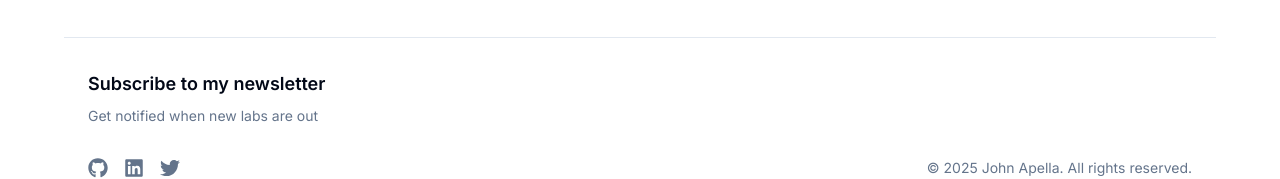
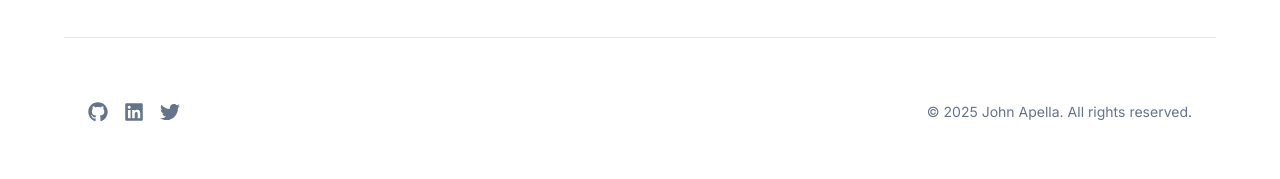
Before and after one commit to apella1/next-portfolio, a Next.js app: page /about in a window 1280 px wide. Shown: the part 1737-1916 px from the top of the page. After the commit the page ends 1891 px from the top, so only its background shows below. Built offline with nearby package versions, Linux system fonts and the light colour scheme.

Commit message:
feat: remove email octopus and newsletter navigation

```diff
--- a/app/page.tsx
+++ b/app/page.tsx
@@ -1,13 +1,6 @@
-import RecentPosts from "@/components/home/recent-posts";
-import { getPosts } from "@/utils/posts";
-import { getLabs } from "@/utils/labs";
+import { redirect } from "next/navigation";
 
-export default async function Home() {
-  const [allPosts, allLabs] = await Promise.all([getPosts(), getLabs()]);
-
-  return (
-    <main className="min-h-screen">
-      <RecentPosts posts={allPosts} />
-    </main>
-  );
+export default function Home() {
+  // server-side redirect to the About page
+  redirect("/about");
 }
--- a/components/footer.tsx
+++ b/components/footer.tsx
@@ -2,7 +2,6 @@
 
 import Link from "next/link";
 import { FaGithub, FaLinkedin, FaTwitter } from "react-icons/fa";
-import EmailOctopusFooterForm from "@/components/email-octopus-footer-form";
 
 const thisYear: string = new Date().getFullYear().toString();
 
@@ -28,19 +27,19 @@ export default function Footer() {
   return (
     <footer className="w-full py-8 border-t">
       <div className="container px-4 md:px-6">
-        <div className="grid gap-8 md:grid-cols-2 lg:grid-cols-3">
-          <div className="lg:col-span-1">
-            <h3 className="text-lg font-semibold">
-              Subscribe to my newsletter
-            </h3>
-            <p className="mt-2 text-sm text-muted-foreground">
-              Get notified when new labs are out
-            </p>
-          </div>
-          <div className="lg:col-span-2">
-            <EmailOctopusFooterForm />
-          </div>
-        </div>
+        {/*<div className="grid gap-8 md:grid-cols-2 lg:grid-cols-3">*/}
+        {/*  <div className="lg:col-span-1">*/}
+        {/*    <h3 className="text-lg font-semibold">*/}
+        {/*      Subscribe to my newsletter*/}
+        {/*    </h3>*/}
+        {/*    <p className="mt-2 text-sm text-muted-foreground">*/}
+        {/*      Get notified when new labs are out*/}
+        {/*    </p>*/}
+        {/*  </div>*/}
+        {/*  <div className="lg:col-span-2">*/}
+        {/*    <EmailOctopusFooterForm />*/}
+        {/*  </div>*/}
+        {/*</div>*/}
         <div className="mt-8 flex items-center justify-between">
           <div className="flex items-center gap-4">
             {socialLinks.map((social) => (
```
